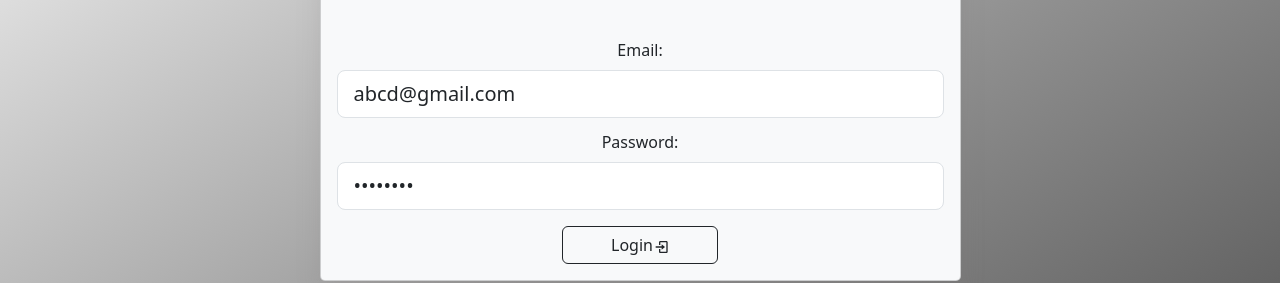
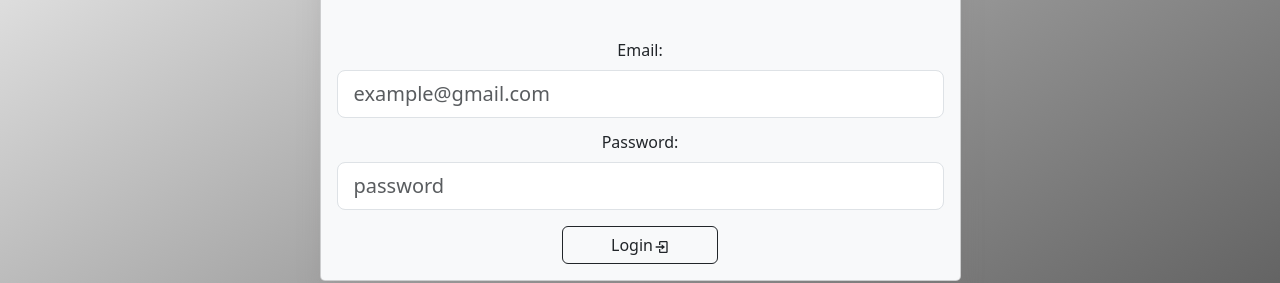
Before and after one commit to Kaustav86x/Railway_Management_System_FrontEnd, a React (Vite) app in the folder demo-react-app/: page /Login in a window 1280 px wide. Shown: the part 157-440 px from the top of the page. Built offline with nearby package versions, Linux system fonts and the light colour scheme.

Commit message:
28/06/2023
Pages creation initiated

```diff
--- a/demo-react-app/package.json
+++ b/demo-react-app/package.json
@@ -20,7 +20,8 @@
     "react-cookie": "^4.1.1",
     "react-dom": "^18.2.0",
     "react-icons": "^4.10.1",
-    "react-router-dom": "^6.14.0"
+    "react-router-dom": "^6.14.0",
+    "react-toastify": "^9.1.3"
   },
   "devDependencies": {
     "@types/react": "^18.0.37",
--- a/demo-react-app/src/User/login.jsx
+++ b/demo-react-app/src/User/login.jsx
@@ -9,42 +9,79 @@ import { BiLogIn } from "react-icons/bi";
 
 
 const Login = () => {
-    const navigate =  useNavigate();
-    const [message, setMessage] = useState("");
-    const [alret, setAlertClass] = useState(" ");
-    const [loading, setLoading] = useState(" ");
-    const [loginDetail, setLoginDetail] = useState({
-        Email: "abcd@gmail.com",
-        Password: "hello123"
-    });
+    // const navigate =  useNavigate();
+    // const [message, setMessage] = useState("");
+    // const [alret, setAlertClass] = useState(" ");
+    // const [loading, setLoading] = useState(" ");
+    // const [loginDetail, setLoginDetail] = useState({
+    //     Email: "abcd@gmail.com",
+    //     Password: "hello123"
+    // });
 
-    const handleInput = (event) => {
-        const { name, value } = event.target;
-        setLoginDetail((prev) => {
-          return { ...prev, [name]: value };
-        });
-      }
+    // const handleInput = (event) => {
+    //     const { name, value } = event.target;
+    //     setLoginDetail((prev) => {
+    //       return { ...prev, [name]: value };
+    //     });
+    //   }
 
-      // fetch api
-     const loginAPI = UserLoginAPI();
+    //   // fetch api
+    //  const loginAPI = UserLoginAPI();
 
-     const handleSubmit = async (e) => {
-        // prevents from reloading the page
+    //  const handleSubmit = async (e) => {
+    //     // prevents from reloading the page
+    //     e.preventDefault();
+    //     setLoading(true);
+    //     const response = await loginAPI(loginDetail);
+    //     setMessage(response.Massage);
+    //     if(response.StatusCode === 200) {
+    //         setLoading(false);
+    //         setAlertClass("alert-success show");
+    //         navigate('/Navbar');
+    //     }
+    //     else
+    //     {
+    //         setAlertClass("alert-danger show");
+    //     }
+    //  };
+    const navigate = useNavigate();
+    const [email, setEmail] = useState('');
+    const [pass, setPassword] = useState('');
+    const [loading, setLoading] = useState('');
+    const [message, setMessage] = useState('');
+    const data = {
+        email: email,
+        password: pass
+    }
+    const handleSubmit = async (e) => {
         e.preventDefault();
         setLoading(true);
-        const response = await loginAPI(loginDetail);
-        setMessage(response.Massage);
-        if(response.StatusCode === 200) {
+        try {
+            const res = await axios({
+                method: 'post',
+                url: 'https://localhost:7001/api/User/Login',
+                data: data
+            });
+
+            toast(res.data.message, {
+                position: "top-right",
+                autoClose: 5000,
+                hideProgressBar: false,
+                closeOnClick: true,
+                pauseOnHover: true,
+                draggable: true,
+                progress: undefined,
+                });
+
+            if (res.status === 200) {
+                setLoading(false);
+                localStorage.setItem("token", JSON.stringify(res.data.token));
+                navigate('/');
+            }
+        } catch (err) {
             setLoading(false);
-            setAlertClass("alert-success show");
-            navigate('/Navbar');
         }
-        else
-        {
-            setAlertClass("alert-danger show");
-        }
-     };
-
+    }
     //  const submitButton = () => {
     //     setAlertClass("d-none");
     //  }
@@ -60,11 +97,11 @@ const Login = () => {
             {/* <Form.Group onSubmit={handleSubmit} className="mb-3" controlId="exampleForm.ControlInput1"> */}
                 <div className="form-outline form-white mb-2">
                       <label className="form-label mt-1">Email: </label>
-                      <input type="email" id="typeEmailX" className="form-control form-control-lg" name='Email' value={loginDetail.Email} onChange={handleInput}/>
+                      <input type="email" id="typeEmailX" className="form-control form-control-lg" name='Email' onChange={(e) => setEmail(e.target.value)} placeholder="example@gmail.com"/>
                 </div>
                 <div className="form-outline form-white mb-3">
                       <label className="form-label mt-1">Password: </label>
-                      <input type="password" id="typePasswordX" className="form-control form-control-lg" name='Password' value={loginDetail.Password} onChange={handleInput}/>
+                      <input type="password" id="typePasswordX" className="form-control form-control-lg" name='Password' onChange={(e) => setPassword(e.target.value)} placeholder="password"/>
                 </div>
                 <button className="btn btn-outline-dark btn-md px-5 login-btn"onClick={handleSubmit}>Login<span><BiLogIn/></span></button>
         </div>
```
Also changed, not shown: 1 other file (tests, documents, lock files or other folders).
